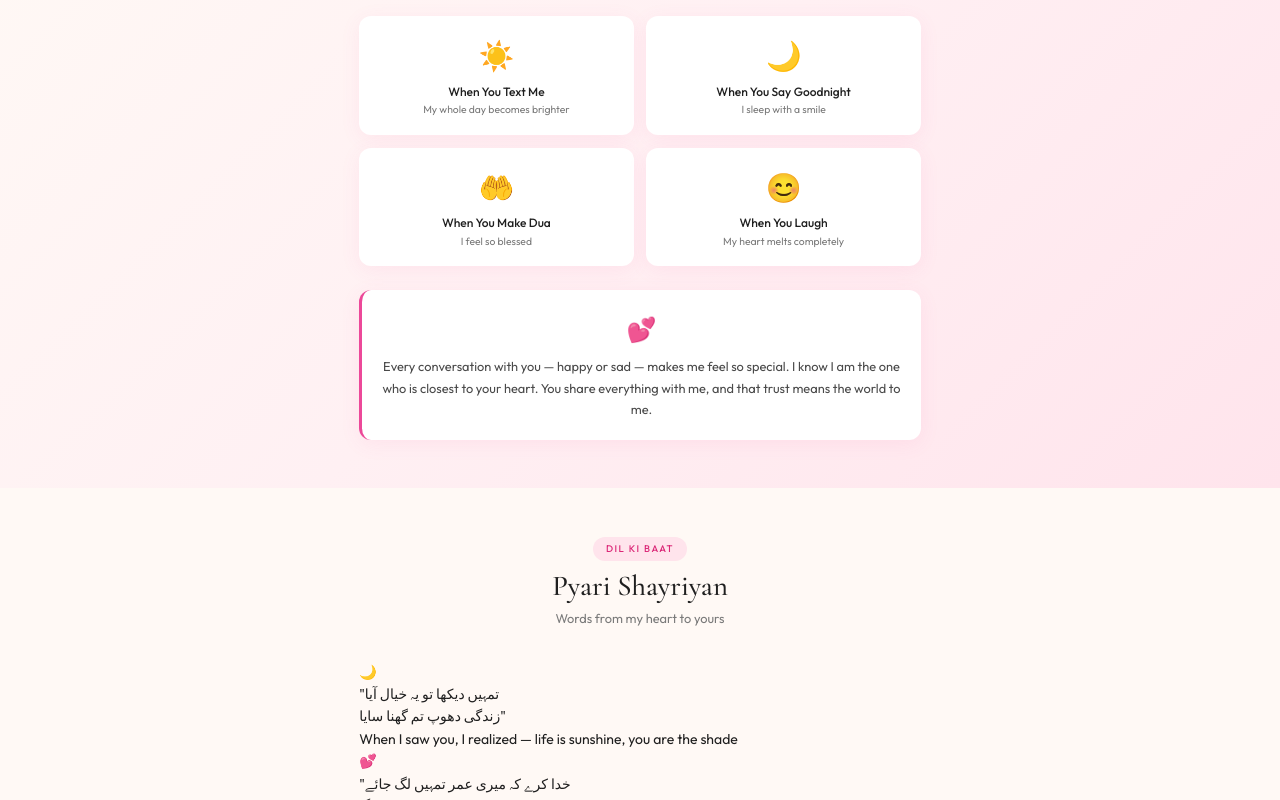
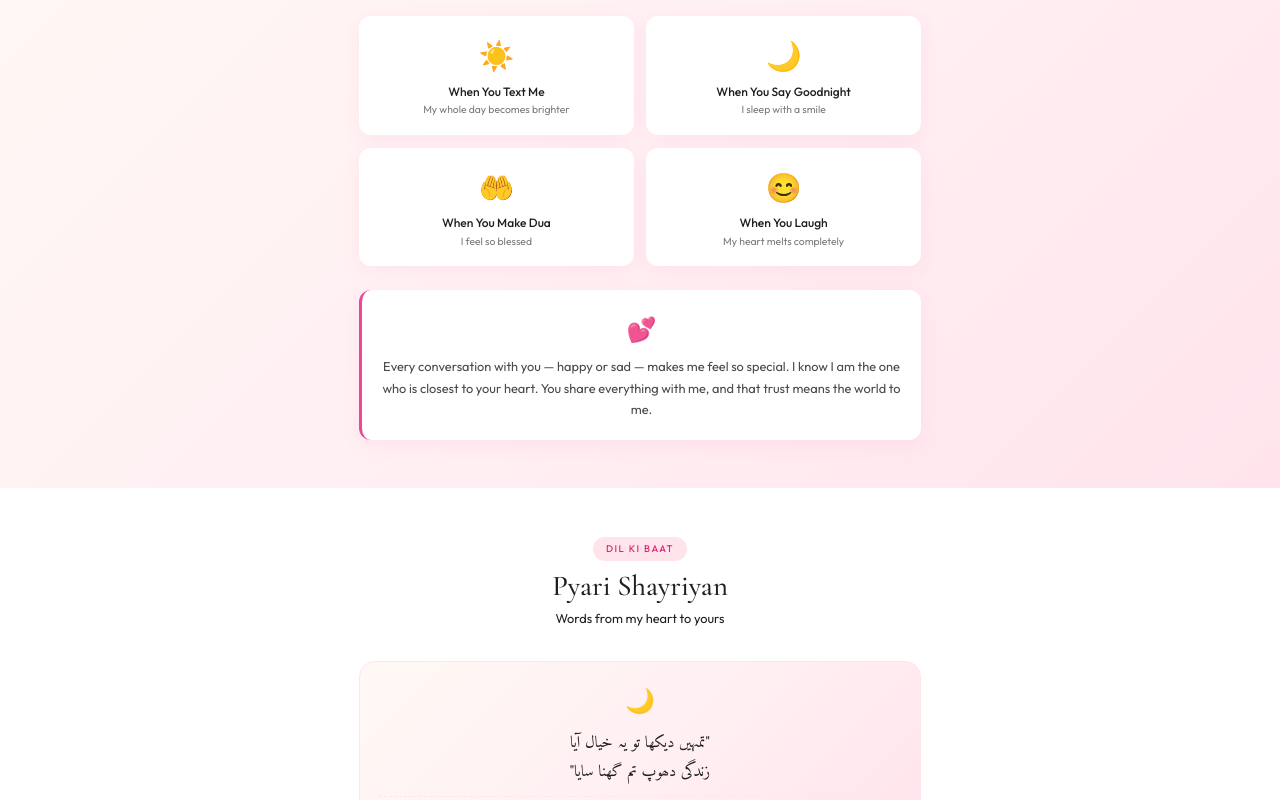
Before and after one commit to iqtiza1712/eid-mubarak-19-mar, a plain HTML site: page index.html in a window 1280 px wide. Shown: the part 2620-3420 px from the top of the page. Drawn offline with nearby package versions, Linux system fonts and the light colour scheme.

Commit message:
Update styles.css

```diff
--- a/css/styles.css
+++ b/css/styles.css
@@ -232,7 +232,7 @@ h1, h2, h3 {
 
 .section-subtitle {
     font-size: 0.8rem;
-    color: var(--text-light);
+    color: var (--text-light);
 }
 
 .section-subtitle.urdu {
@@ -1031,3 +1031,50 @@ h1, h2, h3 {
         font-size: 1.5rem;
     }
 }
+
+/* ==================== SHAYRI SECTION ==================== */
+.shayri {
+    background: var(--white);
+}
+
+.shayri-collection {
+    display: flex;
+    flex-direction: column;
+    gap: 1rem;
+}
+
+.shayri-card {
+    background: var(--gradient-warm);
+    padding: 1.2rem;
+    border-radius: 16px;
+    text-align: center;
+    border: 1px solid var(--rose-light);
+    transition: transform 0.3s, box-shadow 0.3s;
+}
+
+.shayri-card:hover {
+    transform: translateY(-3px);
+    box-shadow: var(--shadow-medium);
+}
+
+.shayri-icon {
+    font-size: 1.5rem;
+    margin-bottom: 0.6rem;
+}
+
+.shayri-urdu {
+    font-family: 'Amiri', serif;
+    font-size: 1rem;
+    color: var(--text-dark);
+    direction: rtl;
+    line-height: 1.8;
+}
+
+.shayri-meaning {
+    font-size: 0.75rem;
+    color: var(--text-light);
+    font-style: italic;
+    margin-top: 0.6rem;
+    padding-top: 0.6rem;
+    border-top: 1px dashed var(--rose-light);
+}
```
